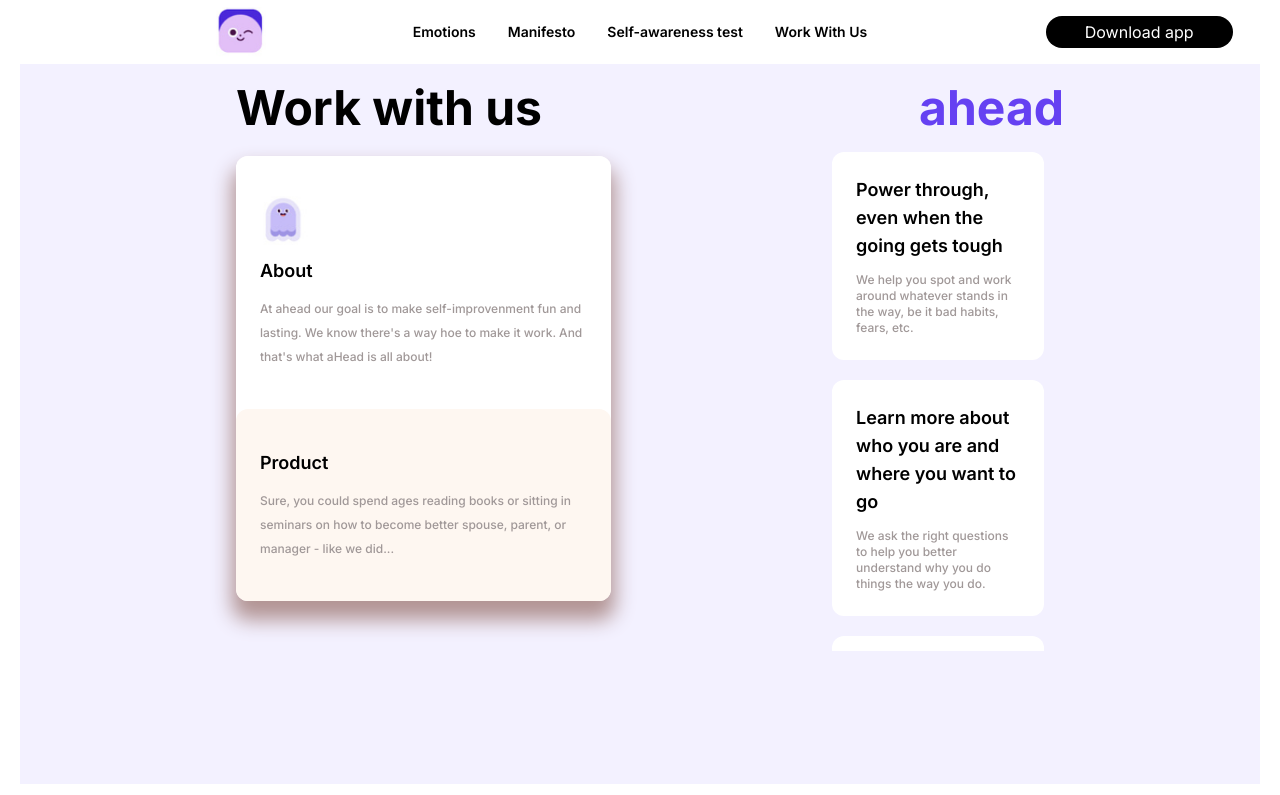
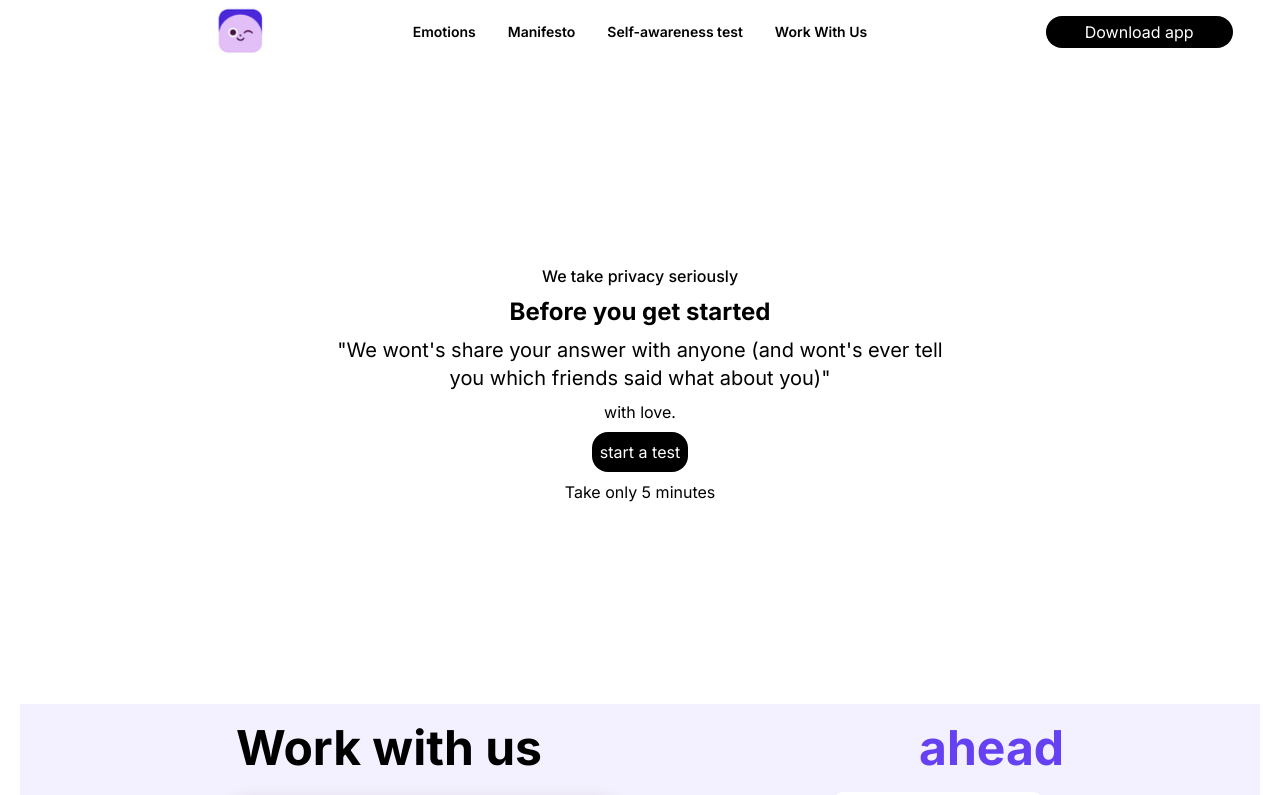
Before and after one commit to Dibyas98/Nxtjob.ai, a Next.js app: page / in a window 1280 px wide. Shown: the top 795 px of the page. Built offline with nearby package versions, Linux system fonts and the light colour scheme.

Commit message:
Before we get started

```diff
--- /dev/null
+++ b/app/component/beforewegetstart/BeforeWeGetStart.tsx
@@ -0,0 +1,20 @@
+import React from 'react'
+import {MainBox} from '../ui/index'
+function BeforeWeGetStart() {
+  return (
+    <MainBox>
+        <main className='w-full h-[80vh] flex justify-center'>
+            <section className='w-full md:w-3/4 lg:w-2/4 xl:w-2/4 h-full flex flex-col items-center justify-center gap-5 lg:gap-2 xl:gap-2'>
+                <h3 className='font-medium'>We take privacy seriously</h3>
+                <h1 className='text-2xl font-bold'>Before you get started</h1>
+                <h4 className='text-xl text-center'>"We wont's share your answer with anyone (and wont's ever tell you which friends said what about you)"</h4>
+                <p>with love. </p>
+                <button className='bg-black text-white rounded-2xl p-2'>start a test</button>
+                <p>Take only 5 minutes</p>
+            </section>
+        </main>
+    </MainBox>
+  )
+}
+
+export default BeforeWeGetStart
--- a/app/component/navbar/Navbar.tsx
+++ b/app/component/navbar/Navbar.tsx
@@ -39,7 +39,7 @@
 }
 function Navbar() {
     return (
-        <section className='w-full  h-16 fixed top-0'>
+        <section className='w-full  h-16 fixed top-0 bg-white z-10'>
             <LargeScreen>
                 <SmallScreem></SmallScreem>
             </LargeScreen>
--- a/app/page.tsx
+++ b/app/page.tsx
@@ -1,12 +1,14 @@
 import Image from "next/image";
 import Navbar from "./component/navbar/Navbar";
 import WorkWithUs from "./component/workwithus/WorkWithUs";
+import BeforeWeGetStart from "./component/beforewegetstart/BeforeWeGetStart";
 
 export default function Home() {
   return (
     <>
       <Navbar></Navbar>
       <section className="mt-16">
+        <BeforeWeGetStart></BeforeWeGetStart>
         <WorkWithUs />
       </section>
     </>
```
